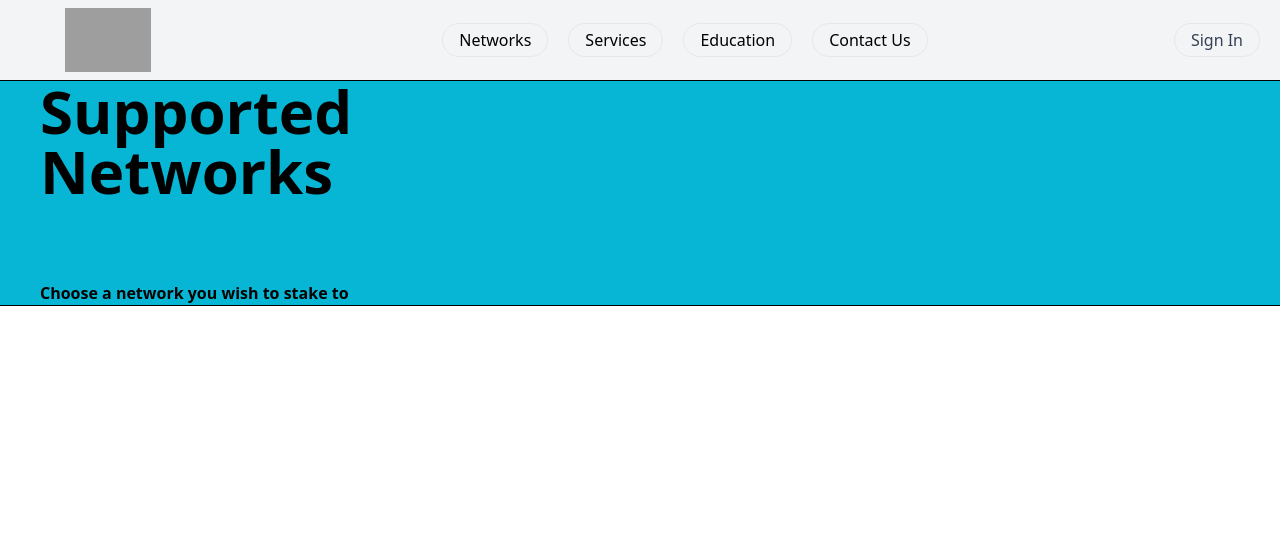
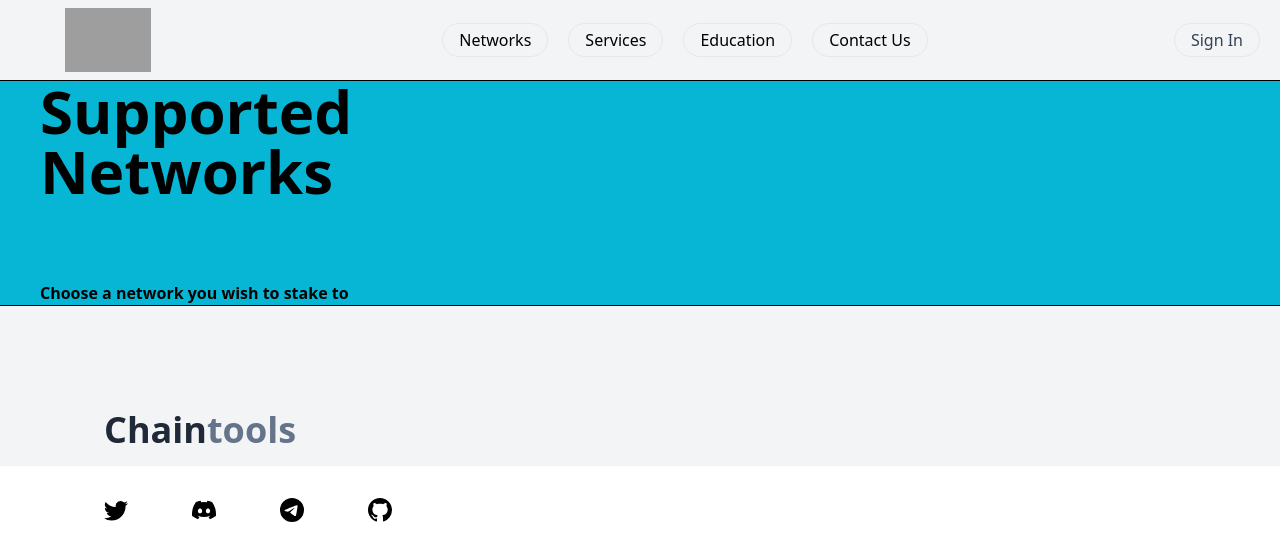
Before and after one commit to Highlander-maker/chaintools.tech-frontend, a Next.js app: page /networks in a window 1280 px wide. Shown: the top 560 px of the page. Built offline with nearby package versions, Linux system fonts and the light colour scheme; grey boxes are pictures that could not be loaded.

Commit message:
networks add layout

```diff
--- a/pages/networks.tsx
+++ b/pages/networks.tsx
@@ -1,10 +1,10 @@
 import React from "react";
-import Header from "../components/Header";
+import Layout from '../components/Layout';
 
 function networks() {
   return (
+    <Layout>
     <div>
-      <Header />
       <div className="flex justify-between items-center bg-cyan-500 border-y border-black py-10 lg:py-0">
         <div className="px-10 space-y-20">
           <h1 className="text-6xl max-w-xl font-semibold">
@@ -18,6 +18,7 @@ function networks() {
 
       </div>
     </div>
+    </Layout>
   );
 }
 
```
